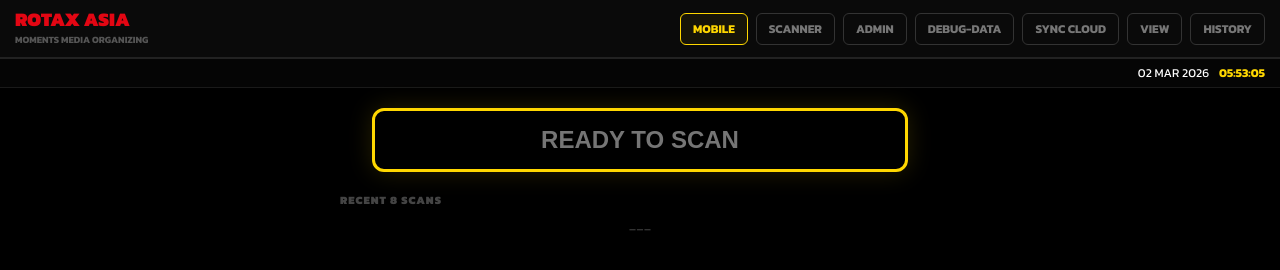
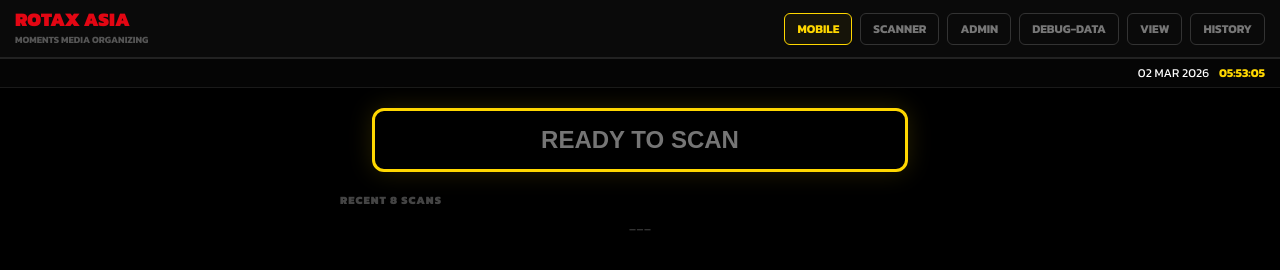
Before and after one commit to BoyRotax/scanner, a plain HTML site: page scanner-mo.html in a window 1280 px wide. Drawn offline with Linux system fonts and the light colour scheme.

Commit message:
Update scanner-mo.html

```diff
--- a/scanner-mo.html
+++ b/scanner-mo.html
@@ -90,7 +90,6 @@
             <a href="scanner.html" class="nav-item">SCANNER</a>
             <a href="admin.html" class="nav-item">ADMIN</a>
             <a href="debug-data.html" class="nav-item">DEBUG-DATA</a>
-            <a href="sync-bubble.html" class="nav-item">SYNC CLOUD</a>
             <a href="view-database.html" class="nav-item">VIEW</a>
             <a href="history.html" class="nav-item">HISTORY</a>
         </div>
@@ -226,4 +225,5 @@
         setInterval(() => { if(!isLock) scanInput.focus(); }, 1000);
     </script>
 </body>
+
 </html>
```
